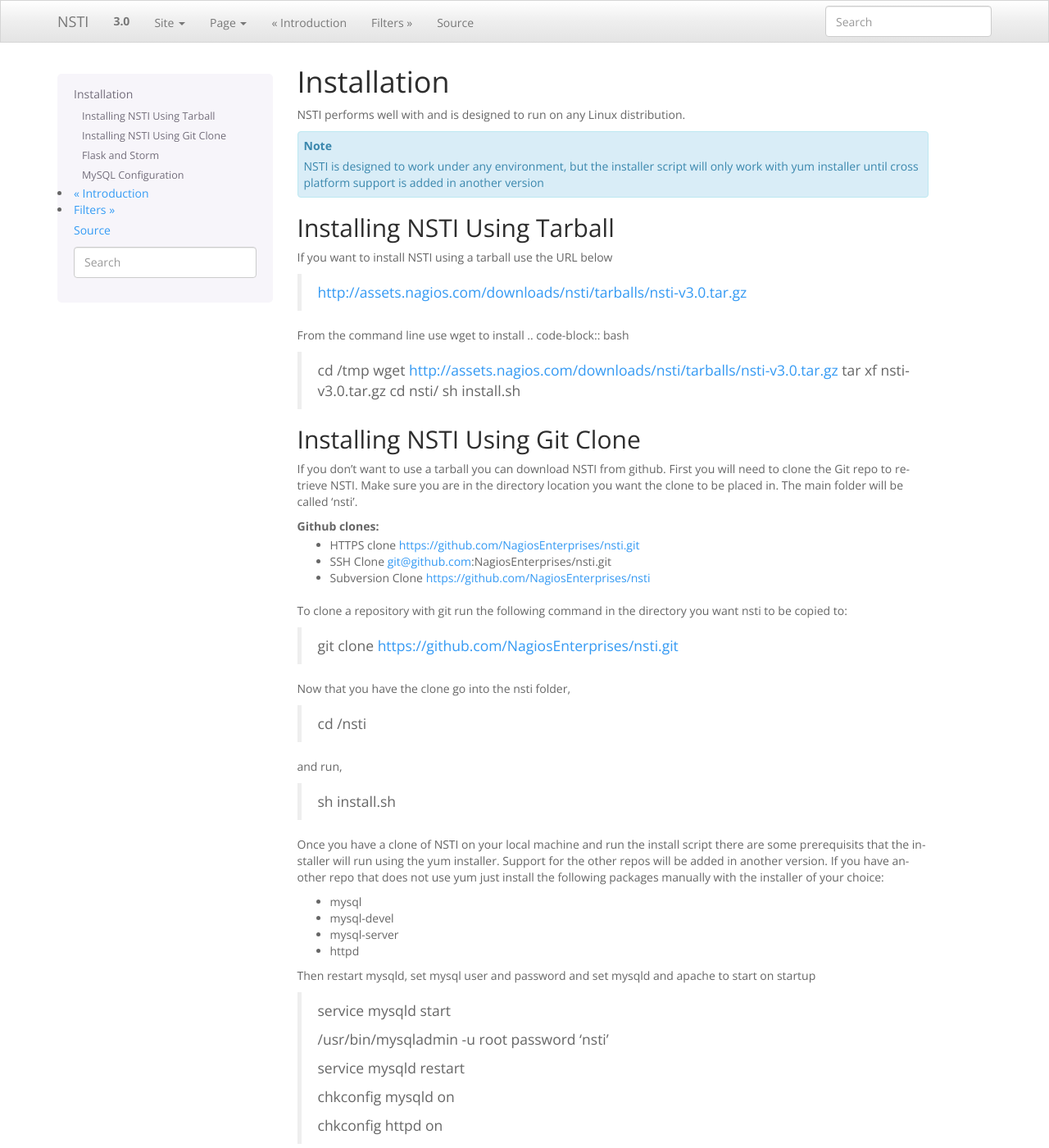
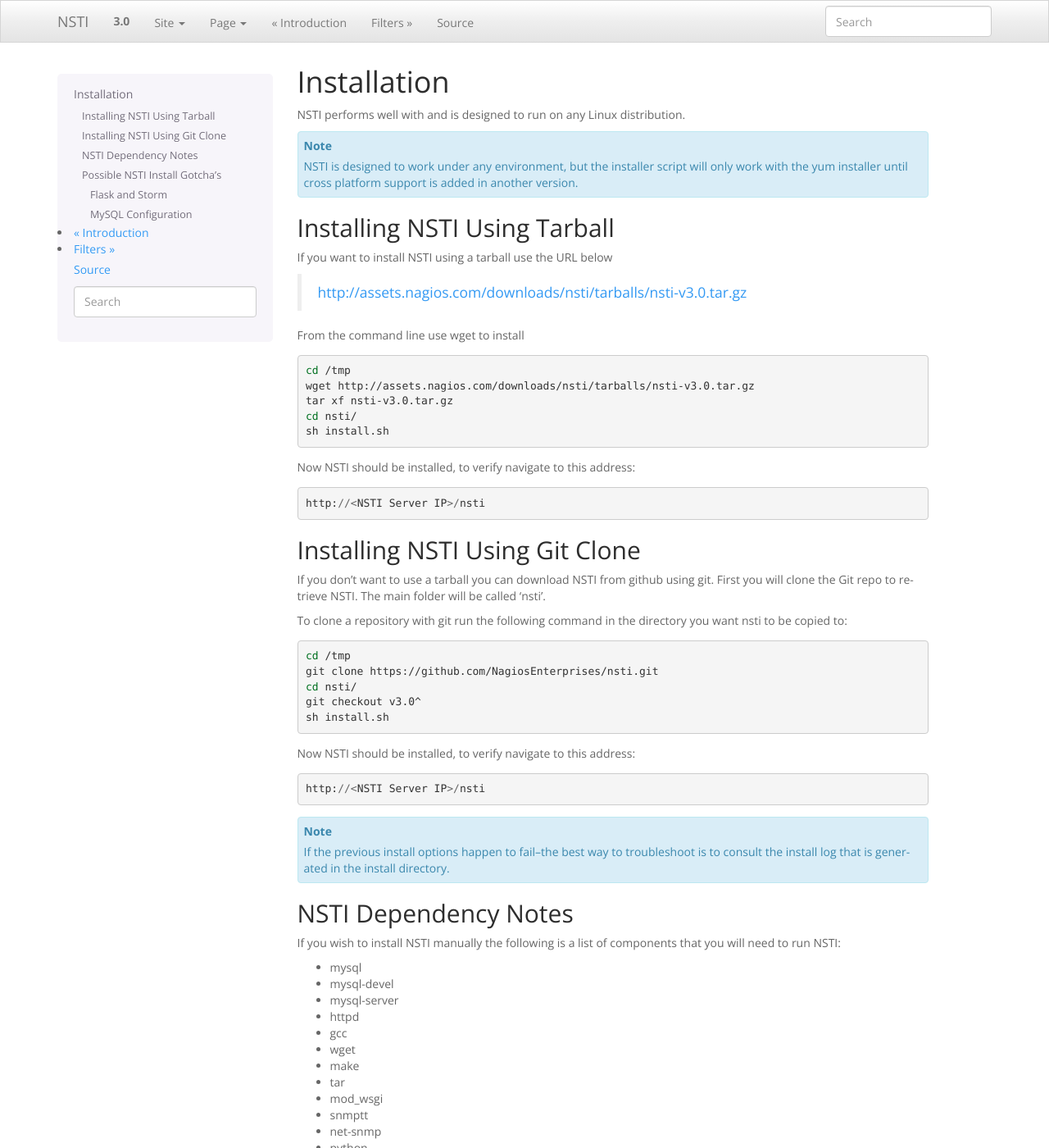
Before and after one commit to NagiosEnterprises/nsti, a Sphinx documentation site: the page built from docs/installation.rst, in a window 1280 px wide and 1400 px high. Shown: the whole window at 82% size. Built offline with Sphinx 7.4.7, drawn with Linux system fonts in a browser that asks for light colours; some of the changed text lies outside the part shown.

Commit message:
update install docs to reflect changes to the script

```diff
--- a/docs/installation.rst
+++ b/docs/installation.rst
@@ -16,6 +16,7 @@
    http://assets.nagios.com/downloads/nsti/tarballs/nsti-v3.0.tar.gz
 
 From the command line use wget to install
+
 .. code-block:: bash
 
     cd /tmp
@@ -24,65 +25,68 @@
     cd nsti/
     sh install.sh
 
+Now NSTI should be installed, to verify navigate to this address::
+
+    http://<NSTI Server IP>/nsti
+
 Installing NSTI Using Git Clone
 -------------------------------
-If you don't want to use a tarball you can download NSTI from github. First you will need to clone the Git repo to retrieve NSTI.  Make sure you are in the directory location you want the clone to be placed in.  The main folder will be called 'nsti'.
-
-Github clones:
-	* HTTPS clone  https://github.com/NagiosEnterprises/nsti.git
-	* SSH Clone  git@github.com:NagiosEnterprises/nsti.git
-	* Subversion Clone  https://github.com/NagiosEnterprises/nsti
+If you don't want to use a tarball you can download NSTI from github using git. First you will clone the Git repo to retrieve NSTI.
+The main folder will be called 'nsti'.
 
 To clone a repository with git run the following command in the directory you want nsti to be copied to:
 
-	git clone https://github.com/NagiosEnterprises/nsti.git
+.. code-block:: bash
 
-Now that you have the clone go into the nsti folder,
+    cd /tmp
+    git clone https://github.com/NagiosEnterprises/nsti.git
+    cd nsti/
+    git checkout v3.0^
+    sh install.sh
 
-	cd /nsti
+Now NSTI should be installed, to verify navigate to this address::
 
-and run,
+    http://<NSTI Server IP>/nsti
 
-	sh install.sh
+.. note ::
 
-Once you have a clone of NSTI on your local machine and run the install script there are some prerequisits that the installer will run using the yum installer.  Support for the other repos will be added in another version.  If you have another repo that does not use yum just install the following packages manually with the installer of your choice:
+   If the previous install options happen to fail--the best way to
+   troubleshoot is to consult the install log that is generated in the install
+   directory.
 
-- mysql
-- mysql-devel
-- mysql-server
-- httpd
+NSTI Dependency Notes
+---------------------
+If you wish to install NSTI manually the following is a list of components
+that you will need to run NSTI:
 
-Then restart mysqld, set mysql user and password and set mysqld and apache to start on startup
+* mysql
+* mysql-devel
+* mysql-server
+* httpd
+* gcc
+* wget
+* make
+* tar
+* mod_wsgi
+* snmptt
+* net-snmp
+* python
 
-	service mysqld start
+In addition to the above, there are python modules that are required.  These
+modules are also included in nsti/install/requirements.txt.  These are easily
+managed if you install using pip:
 
-	/usr/bin/mysqladmin -u root password 'nsti'
+.. code-block:: bash
 
-	service mysqld restart
-
-	chkconfig mysqld on
-
-	chkconfig httpd on
+    curl https://raw.githubusercontent.com/pypa/pip/master/contrib/get-pip.py | python
 
 
-Now the installer continues with prerequisite installation:
-
-- gcc
-- wget
-- make
-- tar
-- mod_wsgi
-- python-devel
-
-
-Then the installer will run the get-pip python script:
-
-	curl https://raw.githubusercontent.com/pypa/pip/master/contrib/get-pip.py | python
-
+Possible NSTI Install Gotcha's
+-------------------------------
 
 If any of the packages failed to install you will see error outputs such as the following possible errors:
 
-.. warning ::
+.. warning::
 
     | 'Cannot continue install until all of these prereqs are met.'
     | 'mod_wsgi is not installed in Apache. Please use your package manager to install it.'
@@ -107,21 +111,26 @@
 
 
 MySQL Configuration
---------------------
+*******************
+
+.. danger::
+
+   If the installer ran successfully the first time the following section does
+   not apply.  It is only relevent if any errors occured or if you are
+   installing NSTI manually.
 
 To run NSTI correctly it is important that you have your mysql set up correctly so NSTI can read and write data from the database.  The most common problem with NSTI not communicating properly with your mysql database is the root user password settings.  It is recommended that you set the password if the install script failed to do so.
 
-
 The nsti.py file is located here::
 
-	/nsti/nsti/etc/nsti.py
+    nsti/etc/nsti.py
 
 
-This is where you will set your database type, host, name, user and password.  To test if you succesfully configured your database use the runserver.py in the /nsti directory.  It will output any connection errors and you will be able to adjust settings accordingly.
+This is where you will set your database type, host, name, user and password.  To test if you succesfully configured your database use the runserver.py in the nsti directory.  It will output any connection errors and you will be able to adjust settings accordingly.
 
 Another point to be made is that you will need to verify that the database NSTI is writing to was created.  If it wasn't you will recieve similar errors to the following:
 
-.. warning ::
+.. warning::
 
     ERROR 1049 (42000): Unknown database 'snmptt'
 
@@ -132,4 +141,4 @@
 
 .. note::
 
-	After you verify everything is working with the database it is recommended that you change your password and update it in the configuration files.
+    After you verify everything is working with the database it is recommended that you change your password and update it in the configuration files.
```
Also changed, not shown: other parts of docs/installation.rst (+6 -6 lines).
